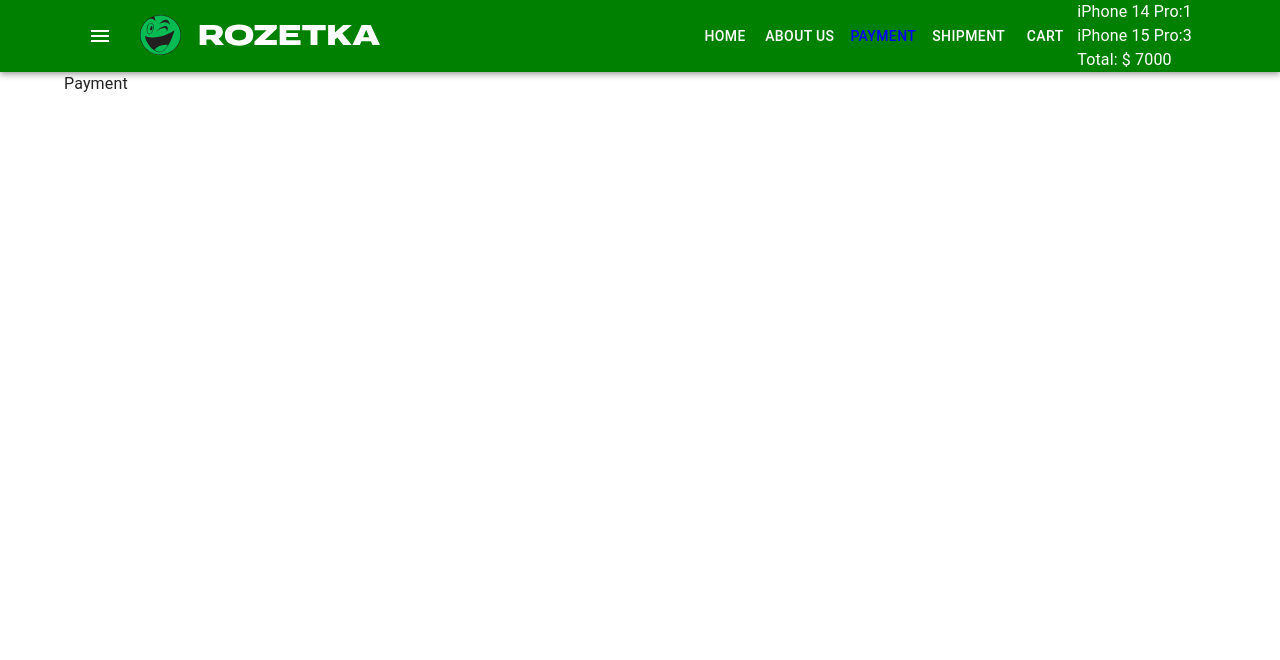
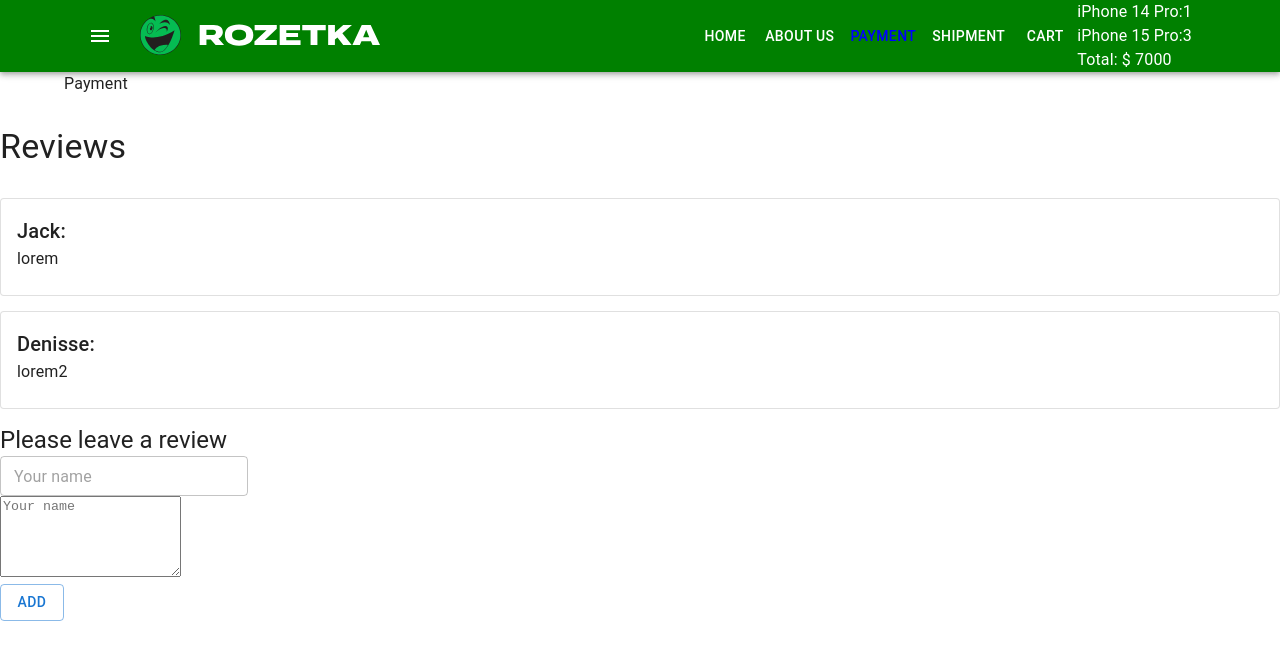
Before and after one commit to vvs0503624459/Educational-project-in-React, a React (Create React App) app: page /payment in a window 1280 px wide. Shown: the top 660 px of the page. Built offline with nearby package versions, Linux system fonts and the light colour scheme.

Commit message:
added review

```diff
--- /dev/null
+++ b/src/components/Reviews/Reviews.tsx
@@ -0,0 +1,103 @@
+import {
+  Button,
+  Card,
+  CardContent,
+  TextField,
+  TextareaAutosize,
+  Typography,
+} from "@mui/material";
+import { useState } from "react";
+
+type Props = {};
+type Review = {
+  name: string;
+  text: string;
+};
+
+const Reviews = (props: Props) => {
+  const arrReviews = [
+    {
+      name: "Jack",
+      text: "lorem",
+    },
+    {
+      name: "Denisse",
+      text: "lorem2",
+    },
+  ];
+  const [reviews, setReviews] = useState<Review[]>(arrReviews);
+  const [newReview, setNewReview] = useState<Review>({
+    name: "",
+    text: "",
+  });
+  const handleName = (e: React.ChangeEvent<HTMLInputElement>) => {
+    setNewReview((prevState) => ({
+      ...prevState,
+      name: e.target.value,
+    }));
+  };
+  const handleText = (e: React.ChangeEvent<HTMLTextAreaElement>) => {
+    setNewReview((prevState) => ({
+      ...prevState,
+      text: e.target.value,
+    }));
+  };
+  const onSend = (e: React.FormEvent<HTMLFormElement>) => {
+    e.preventDefault();
+    if (newReview.name === "" || newReview.text === "") {
+      alert("All fields are required!!!");
+    } else {
+      setReviews((prevState) => {
+        return [...prevState, newReview];
+      });
+      setNewReview({
+        name: "",
+        text: "",
+      });
+    }
+  };
+  console.log(newReview);
+  return (
+    <>
+      <Typography variant="h4" component={"h2"} sx={{ margin: "30px 0" }}>
+        Reviews
+      </Typography>
+      {reviews.map(({ name, text }, i) => (
+        <Card variant="outlined" key={i} sx={{ marginBottom: "15px" }}>
+          <CardContent>
+            <Typography variant="h6" component="div">
+              {name}:
+            </Typography>
+            <div>{text}</div>
+          </CardContent>
+        </Card>
+      ))}
+      <form onSubmit={onSend}>
+        <Typography variant="h5" component={"div"}>
+          Please leave a review
+        </Typography>
+        <div>
+          <TextField
+            size="small"
+            placeholder="Your name"
+            value={newReview.name}
+            onChange={handleName}
+          />
+        </div>
+        <div>
+          <TextareaAutosize
+            minRows={5}
+            placeholder="Your name"
+            value={newReview.text}
+            onChange={handleText}
+          />
+        </div>
+        <Button variant="outlined" type="submit">
+          ADD
+        </Button>
+      </form>
+    </>
+  );
+};
+
+export default Reviews;
--- a/src/container/App/App.tsx
+++ b/src/container/App/App.tsx
@@ -11,6 +11,7 @@
 import Payment from "pages/Payment/Payment";
 import CartPage from "pages/Cart/CartPage";
 import { omit } from "lodash";
+import Reviews from "components/Reviews/Reviews";
 type Props = {};
 type ProductsInCartType = {
   [id: number]: number;
@@ -47,6 +48,7 @@
             path="/"
             element={<Home addProductToCart={addProductToCart} />}
           />
+
           <Route
             path="/cart"
             element={
@@ -62,6 +64,7 @@
           <Route path="/payment" element={<Payment />} />
         </Routes>
       </Container>
+      <Reviews />
     </StyledEngineProvider>
   );
 };
```
